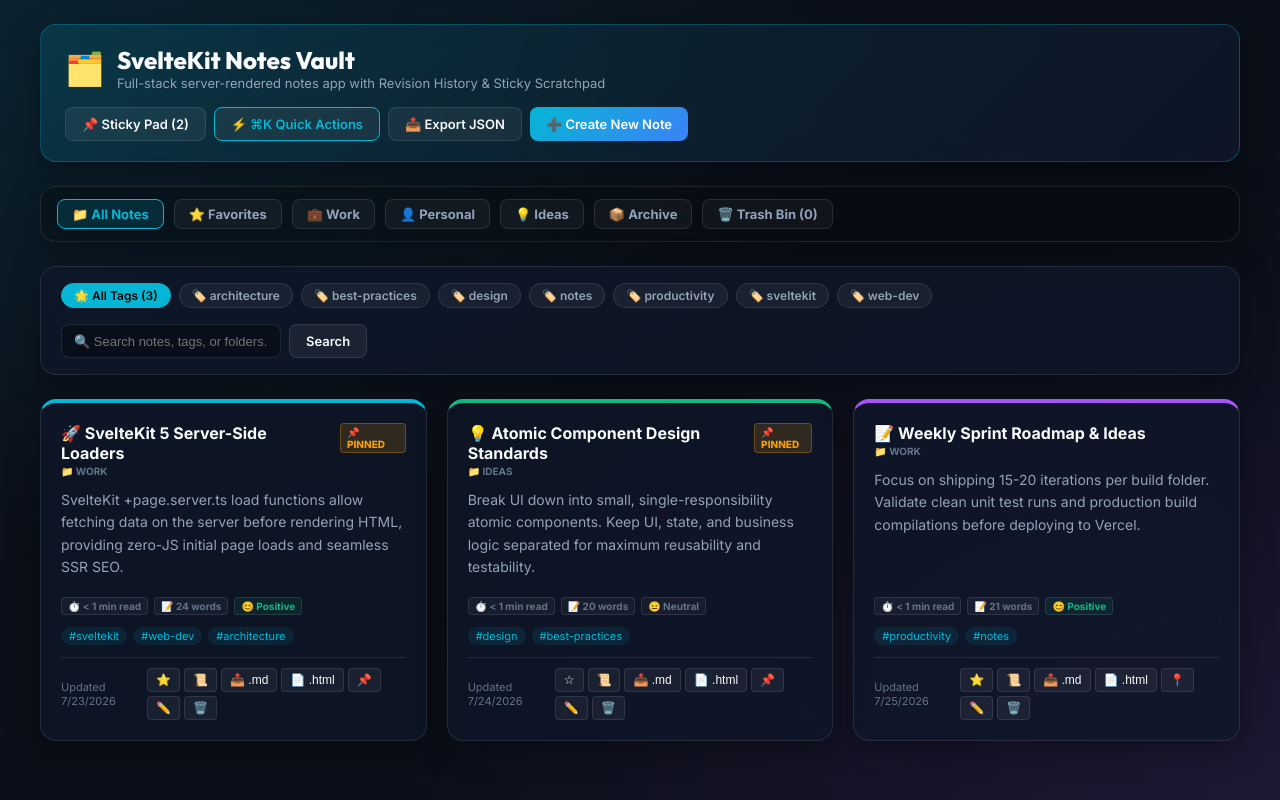
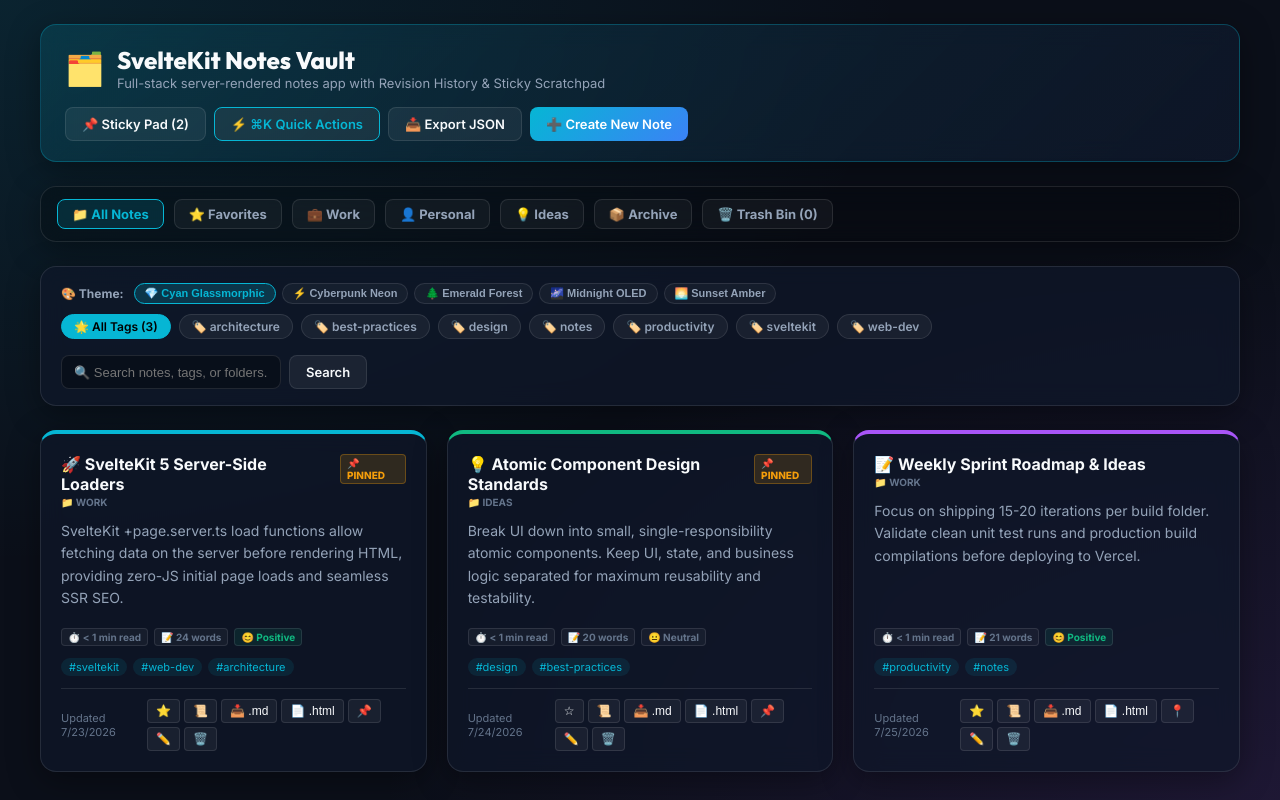
Before and after one commit to breakingthebot/sveltekit-notes-build43, a SvelteKit app: page / in a window 1280 px wide. Built offline with nearby package versions, Linux system fonts and the light colour scheme.

Commit message:
feat: implement Custom Visual Themes & Dark Glassmorphic Theme Switcher (Iteration 10)

```diff
--- a/src/app.css
+++ b/src/app.css
@@ -26,6 +26,50 @@
   --radius-lg: 16px;
   --radius-md: 12px;
   --radius-sm: 8px;
+}
+
+[data-theme="cyberpunk"] {
+  --bg-primary: #0d0221;
+  --bg-card: rgba(26, 16, 60, 0.75);
+  --border-color: rgba(244, 63, 94, 0.3);
+  --text-primary: #fff0f5;
+  --text-secondary: #d8b4fe;
+  --text-muted: #9333ea;
+  --accent-cyan: #f43f5e;
+  --accent-blue: #ec4899;
+}
+
+[data-theme="emerald"] {
+  --bg-primary: #062c21;
+  --bg-card: rgba(4, 120, 87, 0.35);
+  --border-color: rgba(16, 185, 129, 0.3);
+  --text-primary: #ecfdf5;
+  --text-secondary: #a7f3d0;
+  --text-muted: #34d399;
+  --accent-cyan: #10b981;
+  --accent-blue: #059669;
+}
+
+[data-theme="midnight"] {
+  --bg-primary: #000000;
+  --bg-card: rgba(20, 20, 25, 0.85);
+  --border-color: rgba(139, 92, 246, 0.35);
+  --text-primary: #ffffff;
+  --text-secondary: #c4b5fd;
+  --text-muted: #7c3aed;
+  --accent-cyan: #8b5cf6;
+  --accent-blue: #6d28d9;
+}
+
+[data-theme="amber"] {
+  --bg-primary: #1c1917;
+  --bg-card: rgba(44, 36, 32, 0.75);
+  --border-color: rgba(245, 158, 11, 0.3);
+  --text-primary: #fffbeb;
+  --text-secondary: #fde68a;
+  --text-muted: #d97706;
+  --accent-cyan: #f59e0b;
+  --accent-blue: #d97706;
 }
 
 * {
--- /dev/null
+++ b/src/lib/services/themeService.ts
@@ -0,0 +1,75 @@
+// src/lib/services/themeService.ts
+// Service module for managing visual dark glassmorphic themes in Build 43.
+// Connects to: src/routes/+page.svelte, src/app.css, src/lib/services/themeService.spec.ts
+// Created: 2026-07-26
+
+export interface ThemeConfig {
+  key: string;
+  name: string;
+  icon: string;
+  accentColor: string;
+  bgColor: string;
+  cardBg: string;
+  description: string;
+}
+
+export const THEMES: ThemeConfig[] = [
+  {
+    key: 'default',
+    name: 'Cyan Glassmorphic',
+    icon: '💎',
+    accentColor: '#06b6d4',
+    bgColor: '#0f172a',
+    cardBg: 'rgba(30, 41, 59, 0.7)',
+    description: 'Default deep cyan dark glass design system.'
+  },
+  {
+    key: 'cyberpunk',
+    name: 'Cyberpunk Neon',
+    icon: '⚡',
+    accentColor: '#f43f5e',
+    bgColor: '#0d0221',
+    cardBg: 'rgba(26, 16, 60, 0.75)',
+    description: 'Neon magenta and violet cyberpunk glow theme.'
+  },
+  {
+    key: 'emerald',
+    name: 'Emerald Forest',
+    icon: '🌲',
+    accentColor: '#10b981',
+    bgColor: '#064e3b',
+    cardBg: 'rgba(4, 120, 87, 0.4)',
+    description: 'Deep forest green and emerald accent palette.'
+  },
+  {
+    key: 'midnight',
+    name: 'Midnight OLED',
+    icon: '🌌',
+    accentColor: '#8b5cf6',
+    bgColor: '#000000',
+    cardBg: 'rgba(18, 18, 18, 0.85)',
+    description: 'Pure OLED black background with electric purple accents.'
+  },
+  {
+    key: 'amber',
+    name: 'Sunset Amber',
+    icon: '🌅',
+    accentColor: '#f59e0b',
+    bgColor: '#1c1917',
+    cardBg: 'rgba(44, 36, 32, 0.75)',
+    description: 'Warm obsidian and amber glow palette.'
+  }
+];
+
+export function getAvailableThemes(): ThemeConfig[] {
+  return [...THEMES];
+}
+
+export function getThemeByKey(key: string): ThemeConfig {
+  const found = THEMES.find(t => t.key === key);
+  return found || THEMES[0];
+}
+
+export function isValidTheme(key: string): boolean {
+  return THEMES.some(t => t.key === key);
+}
--- a/src/routes/+page.svelte
+++ b/src/routes/+page.svelte
@@ -30,6 +30,12 @@
     updateStickyNote,
     type StickyNote
   } from '$lib/services/stickyNotesService';
+  import {
+    getAvailableThemes,
+    getThemeByKey,
+    THEMES,
+    type ThemeConfig
+  } from '$lib/services/themeService';
 
   let { data }: { data: PageData } = $props();
 
@@ -37,7 +43,9 @@
   let isPaletteOpen = $state(false);
   let isRevisionModalOpen = $state(false);
   let isStickyDrawerOpen = $state(false);
+  let currentThemeKey = $state('default');
 
+  let availableThemes = $derived(getAvailableThemes());
   let stickies: StickyNote[] = $state(getStickyNotes());
   let newStickyText = $state('');
   let newStickyColor = $state('#fef08a');
@@ -65,6 +73,17 @@
       : []
   );
 
+  function selectTheme(key: string) {
+    currentThemeKey = key;
+    if (typeof document !== 'undefined') {
+      if (key === 'default') {
+        document.documentElement.removeAttribute('data-theme');
+      } else {
+        document.documentElement.dataset.theme = key;
+      }
+    }
+  }
+
   // Command palette static + dynamic note actions
   let basePaletteActions: PaletteAction[] = $derived([
     { id: 'act-new', title: '➕ Create New Note', category: 'Actions', icon: '➕', shortcut: 'Ctrl+N', actionKey: 'create_note' },
@@ -72,6 +91,16 @@
     { id: 'act-md', title: '📄 Export All Notes Markdown', category: 'Actions', icon: '📄', actionKey: 'export_md' },
     { id: 'act-fav', title: '⭐ View Starred Favorites', category: 'Filters', icon: '⭐', actionKey: 'filter_fav' },
     { id: 'act-trash', title: '🗑️ Open Trash Bin Recovery', category: 'Filters', icon: '🗑️', actionKey: 'filter_trash' },
+
+    // Theme palette actions
+    ...availableThemes.map(t => ({
+      id: `thm-${t.key}`,
+      title: `🎨 Switch Theme: ${t.name}`,
+      category: 'Themes',
+      icon: t.icon,
+      actionKey: `theme_${t.key}`
+    })),
+
     { id: 'fld-work', title: '💼 Filter Work Folder', category: 'Folders', icon: '💼', actionKey: 'folder_work' },
     { id: 'fld-personal', title: '👤 Filter Personal Folder', category: 'Folders', icon: '👤', actionKey: 'folder_personal' },
     { id: 'fld-ideas', title: '💡 Filter Ideas Folder', category: 'Folders', icon: '💡', actionKey: 'folder_ideas' },
@@ -117,6 +146,9 @@
       window.location.href = '?fav=true';
     } else if (action.actionKey === 'filter_trash') {
       window.location.href = '?trash=true';
+    } else if (action.actionKey.startsWith('theme_')) {
+      const thmKey = action.actionKey.replace('theme_', '');
+      selectTheme(thmKey);
     } else if (action.actionKey.startsWith('folder_')) {
       const fName = action.actionKey.replace('folder_', '');
       window.location.href = `?folder=${fName}`;
@@ -353,7 +385,23 @@
 
   <!-- Filter & Search Toolbar -->
   <section class="toolbar-section card">
-    <!-- Tag Filter Pills -->
+    <!-- Tag & Theme Filter Pills -->
+    <div class="toolbar-left">
+      <div class="theme-switcher-pills">
+        <span class="theme-label">🎨 Theme:</span>
+        {#each availableThemes as theme}
+          <button
+            type="button"
+            onclick={() => selectTheme(theme.key)}
+            class="theme-pill"
+            class:active={currentThemeKey === theme.key}
+            title={theme.description}
+          >
+            {theme.icon} {theme.name}
+          </button>
+        {/each}
+      </div>
+
       <div class="tag-filter-pills">
         <a
           href="?tag=all{data.selectedFolder && data.selectedFolder !== 'all' ? `&folder=${data.selectedFolder}` : ''}{data.showTrash ? '&trash=true' : ''}"
@@ -372,6 +420,7 @@
             🏷️ {tag}
           </a>
         {/each}
+      </div>
     </div>
 
     <!-- Search Form -->
@@ -1453,4 +1502,43 @@
     color: #0f172a;
     line-height: 1.4;
   }
+
+  /* Theme Switcher Styles */
+  .toolbar-left {
+    display: flex;
+    flex-direction: column;
+    gap: 10px;
+  }
+
+  .theme-switcher-pills {
+    display: flex;
+    align-items: center;
+    gap: 6px;
+    flex-wrap: wrap;
+  }
+
+  .theme-label {
+    font-size: 12px;
+    font-weight: 700;
+    color: var(--text-secondary);
+    margin-right: 4px;
+  }
+
+  .theme-pill {
+    background: rgba(255, 255, 255, 0.04);
+    border: 1px solid var(--border-color);
+    color: var(--text-secondary);
+    padding: 3px 10px;
+    border-radius: 12px;
+    font-size: 11px;
+    font-weight: 700;
+    cursor: pointer;
+    transition: all 0.2s ease;
+  }
+
+  .theme-pill.active, .theme-pill:hover {
+    background: rgba(6, 182, 212, 0.2);
+    color: var(--accent-cyan);
+    border-color: var(--accent-cyan);
+  }
 </style>
```
Also changed, not shown: 2 other files (tests, documents, lock files or other folders). Lines whose indentation alone changed are shown as unchanged.
